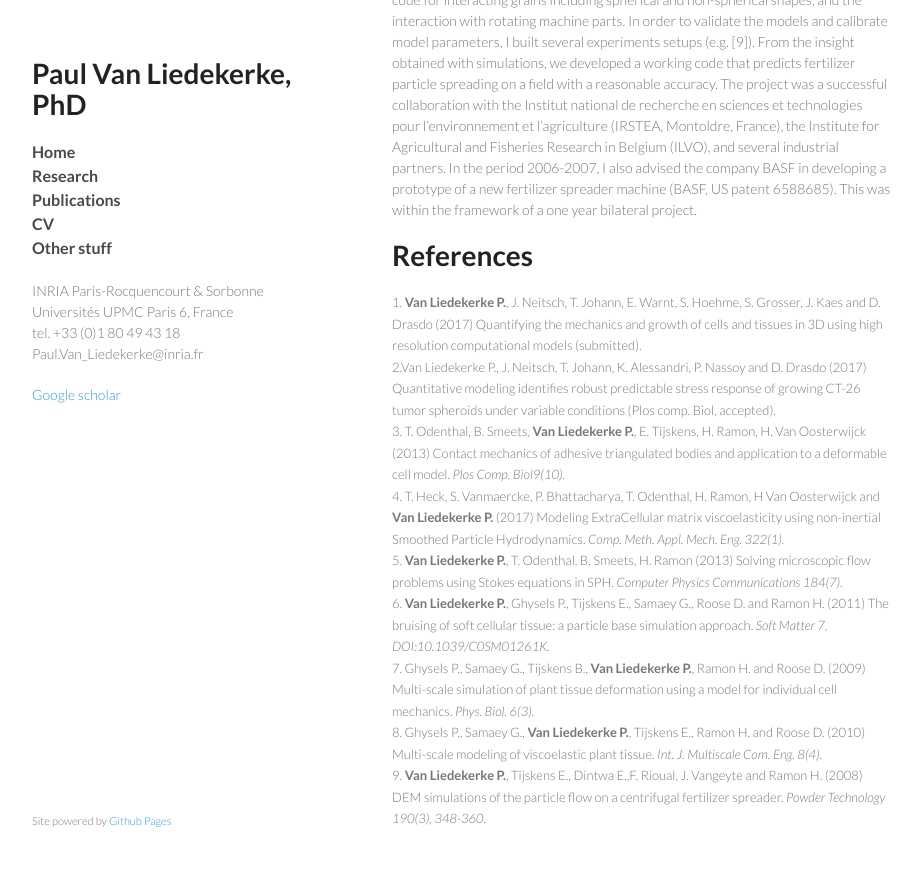
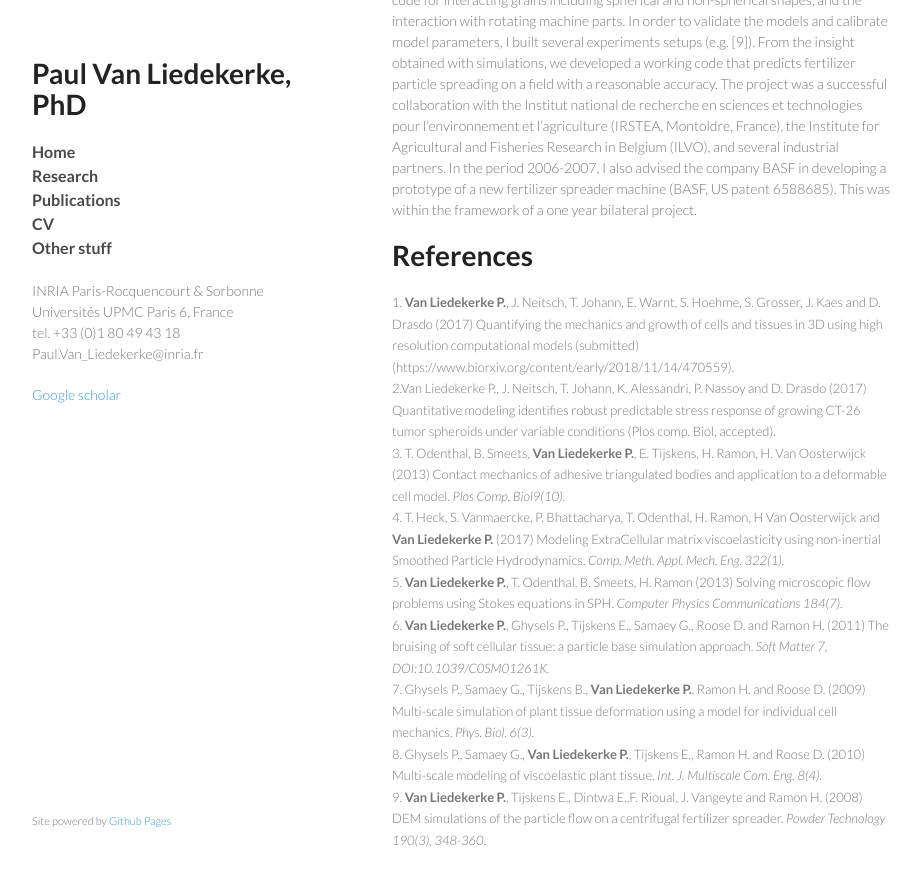
Before and after one commit to paulvanliedekerke/wittgenstein, a Jekyll site: the page research.html, which Jekyll copies as it is, in a window 1280 px wide and 900 px high, scrolled down 5341 px. Shown: the top 886 px of the window, without its empty margins (178-1099 px from the left). Built offline with Jekyll 4.4.1, drawn with Linux system fonts in a browser that asks for light colours; Markdown is read by kramdown in place of the engine named in the settings; part of the change alters nothing that is shown.

Commit message:
Update research.html

```diff
--- a/research.html
+++ b/research.html
@@ -213,7 +213,7 @@ year bilateral project.
 
 <h1>References </h1>
 <font size="2">
-1. <b>Van Liedekerke P.</b>, J. Neitsch, T. Johann, E. Warnt, S. Hoehme, S. Grosser, J. Kaes and D. Drasdo (2017) Quantifying the mechanics and growth of cells and tissues in 3D using high resolution computational models (submitted). <br>
+1. <b>Van Liedekerke P.</b>, J. Neitsch, T. Johann, E. Warnt, S. Hoehme, S. Grosser, J. Kaes and D. Drasdo (2017) Quantifying the mechanics and growth of cells and tissues in 3D using high resolution computational models (submitted) (https://www.biorxiv.org/content/early/2018/11/14/470559). <br>
 2.Van Liedekerke P.</b>, J. Neitsch, T. Johann, K. Alessandri, P. Nassoy and D. Drasdo (2017) Quantitative
 modeling identifies robust predictable stress response of growing CT-26 tumor spheroids under variable
 conditions (Plos comp. Biol, accepted). <br>
```
